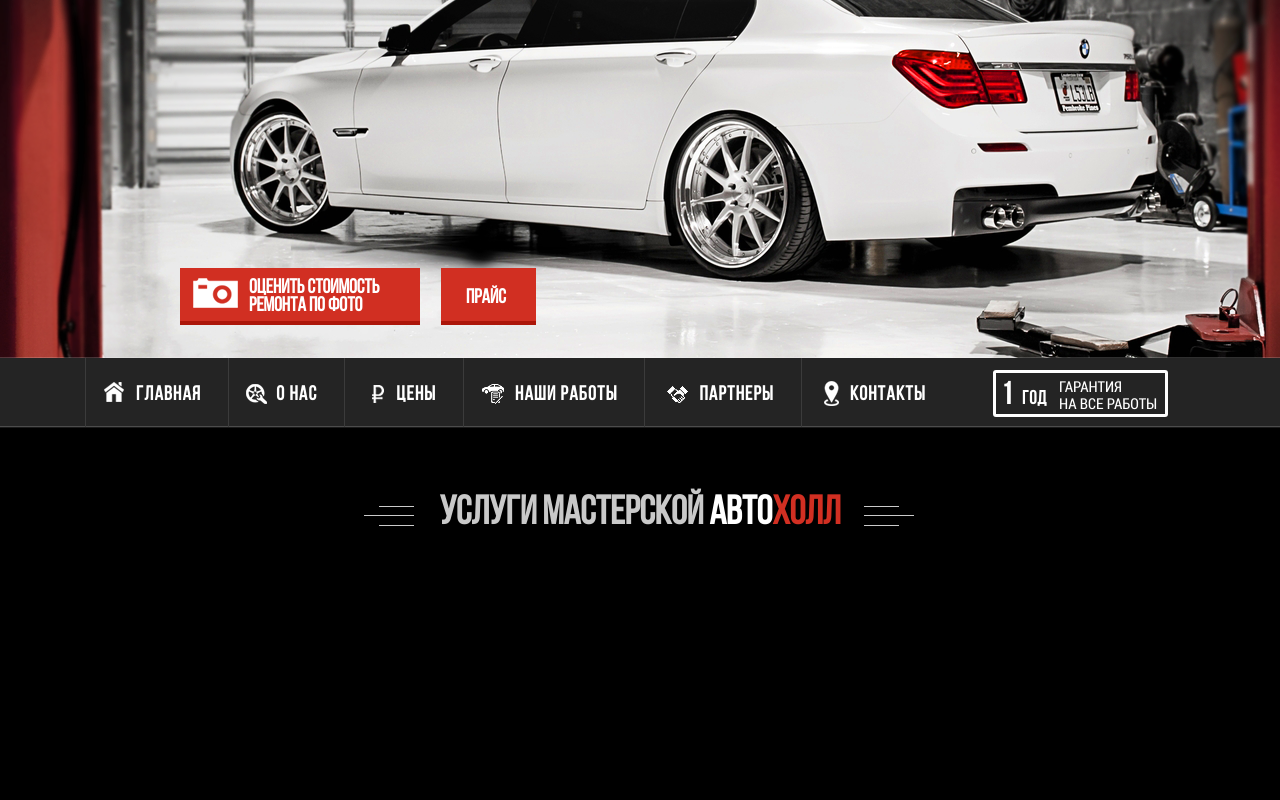
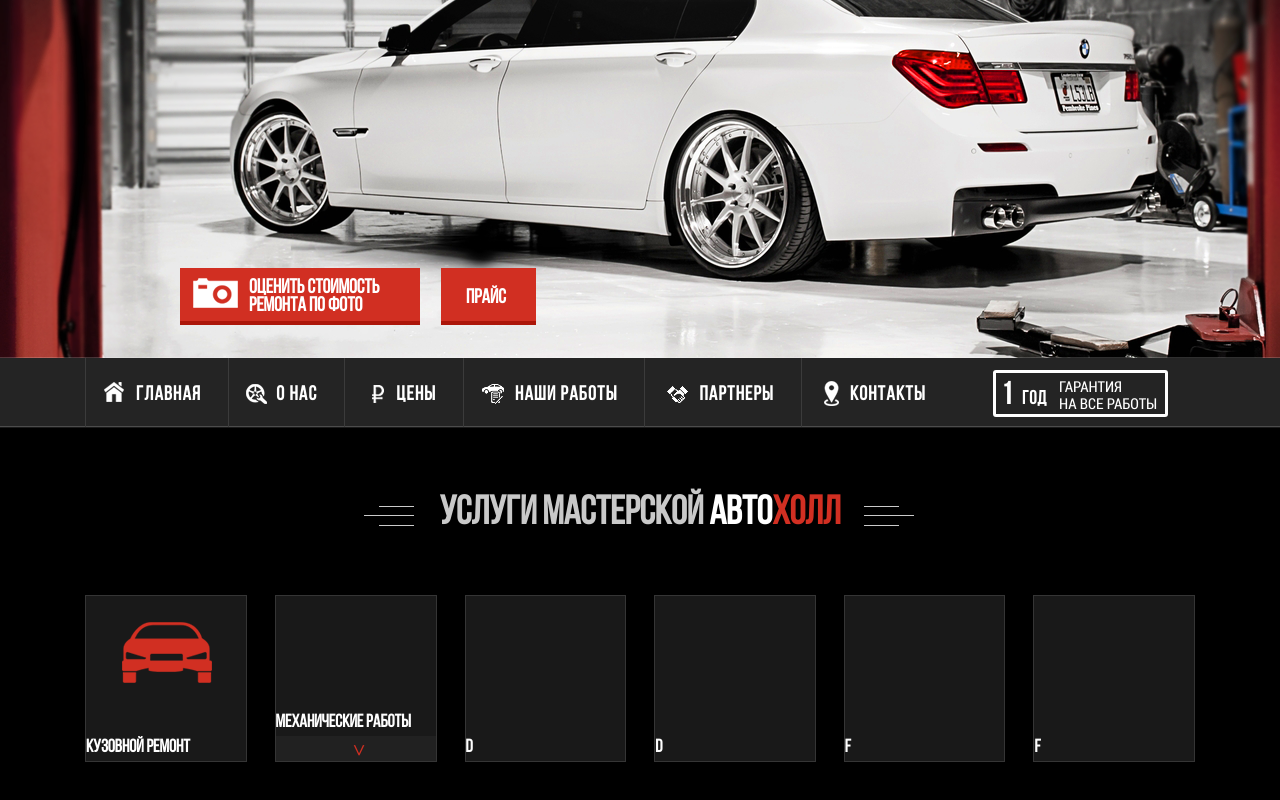
Before and after one commit to kalebra/AutoService, a plain HTML site: page index.html in a window 1280 px wide. Shown: the part 310-1110 px from the top of the page. Drawn offline with nearby package versions, Linux system fonts and the light colour scheme.

Commit message:
start making serv_bar

```diff
--- a/index.html
+++ b/index.html
@@ -112,6 +112,18 @@
 					<h2>Услуги мастерской <span>Авто<strong>Холл</strong></span></h2>
 				</div>
 			</div>
+			<div class="row">
+				<div class="col">
+					<ul class="serv_list">
+						<li>Кузовной ремонт</li>
+						<li><span>Механические работы</span><span>></span></li>
+						<li>d</li>
+						<li>d</li>
+						<li>f</li>
+						<li>f</li>
+					</ul>
+				</div>
+			</div>
 		</div>
 	</section>
 
--- a/style/style.css
+++ b/style/style.css
@@ -318,3 +318,55 @@ h1 {
 	position: absolute;
 	margin: 5px 0 0 23px;
 }
+
+/* список кнопок */
+.serv_list {
+	display: flex;
+	flex-direction: row;
+	justify-content: center;
+	margin-top: 68px;
+}
+
+.serv_list li {
+	display: flex;
+	flex-direction: column;
+	justify-content: flex-end;
+	width: 162px;
+	height: 167px;
+	background-color: #191919;
+	border: 1px solid rgba(255, 255, 255, 0.12);
+	margin-right: 28px;
+	color: #fefefe;
+	font-size: 18px;
+	font-weight: bold;
+	line-height: 26px;
+	text-transform: uppercase;
+}
+
+.serv_list li:last-child {
+	margin-right: 0;
+}
+
+.serv_list li:first-child {
+	background-image: url(../img/car_icon.png);
+	background-repeat: no-repeat;
+	background-position: 36px 26px;
+
+}
+
+.serv_list li span:first-child {
+
+}
+
+.serv_list li span:last-child {
+	margin: 0 auto;
+	width: 160px;
+	height: 25px;
+	background-color: #212121;
+	color: #d12f22;
+	font-family: "Bender Light";
+	font-size: 22px;
+	line-height: 26px;
+	writing-mode: vertical-lr;
+	padding: 8px 0 0 70px;
+}
```
Also changed, not shown: fonts/BebasRegular/BebasNeue-Regular.otf (added), img/car_icon.png (added).
